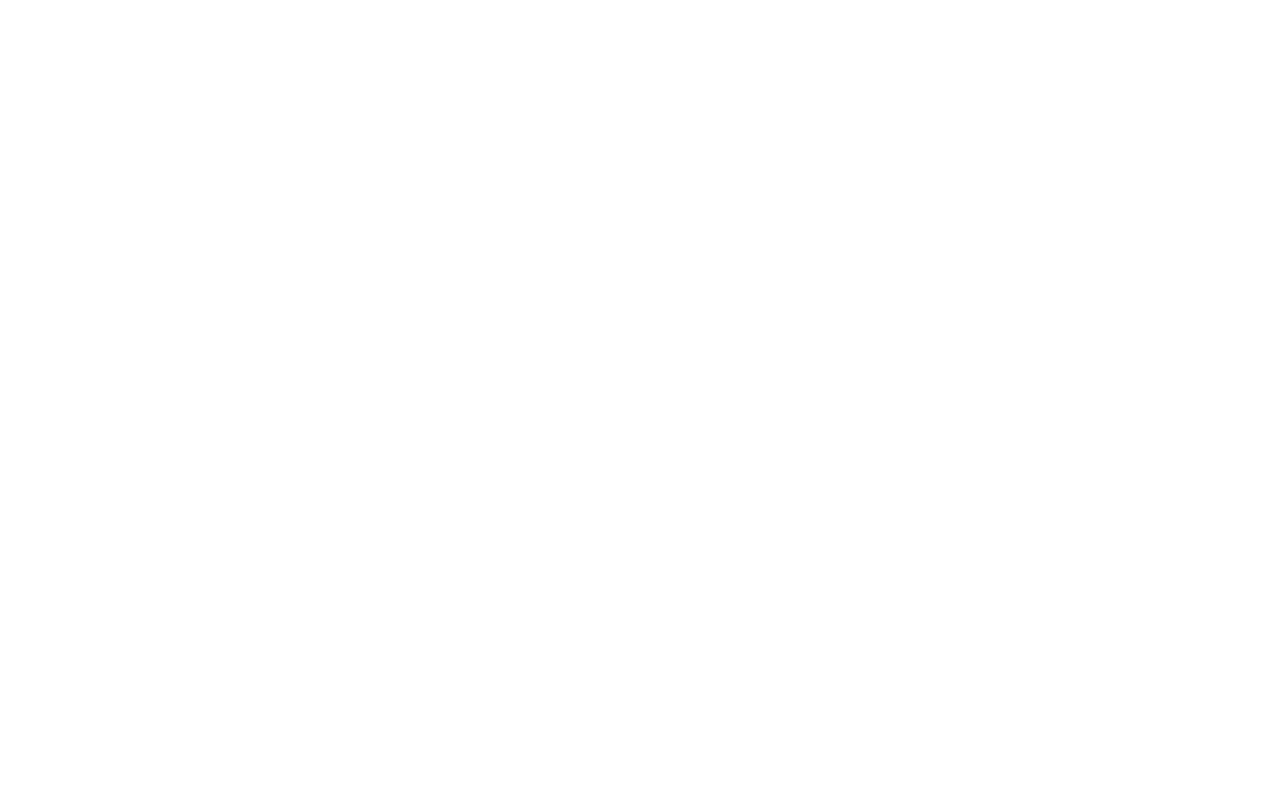
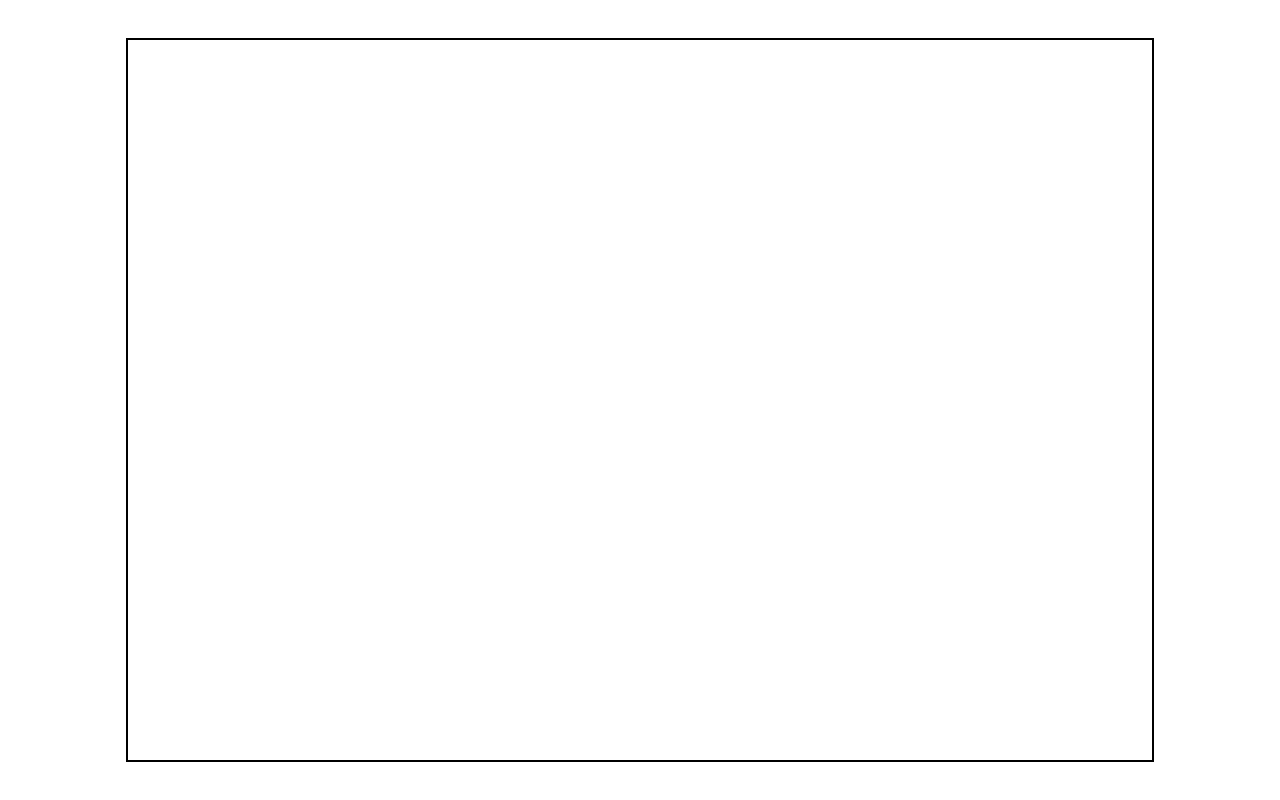
Before and after one commit to NOBLE2008/Profile-Card-V1, a React (Vite) app: page / in a window 1280 px wide. Built offline with nearby package versions, Linux system fonts and the light colour scheme.

Commit message:
Styled the card element

```diff
--- a/src/App.css
+++ b/src/App.css
@@ -1,14 +1,21 @@
-#container{
+#container {
   display: flex;
   justify-content: center;
-  align-content: center;
+  align-items: center;
   height: 100vh;
   width: 100vw;
   padding: 0px;
   margin: 0px;
 }
 
-body{
+body {
   margin: 0px;
   padding: 0px;
 }
+
+#card {
+  width: 80%;
+  height: 90%;
+  max-height: 1000px;
+  border: black solid 2px;
+}
```
